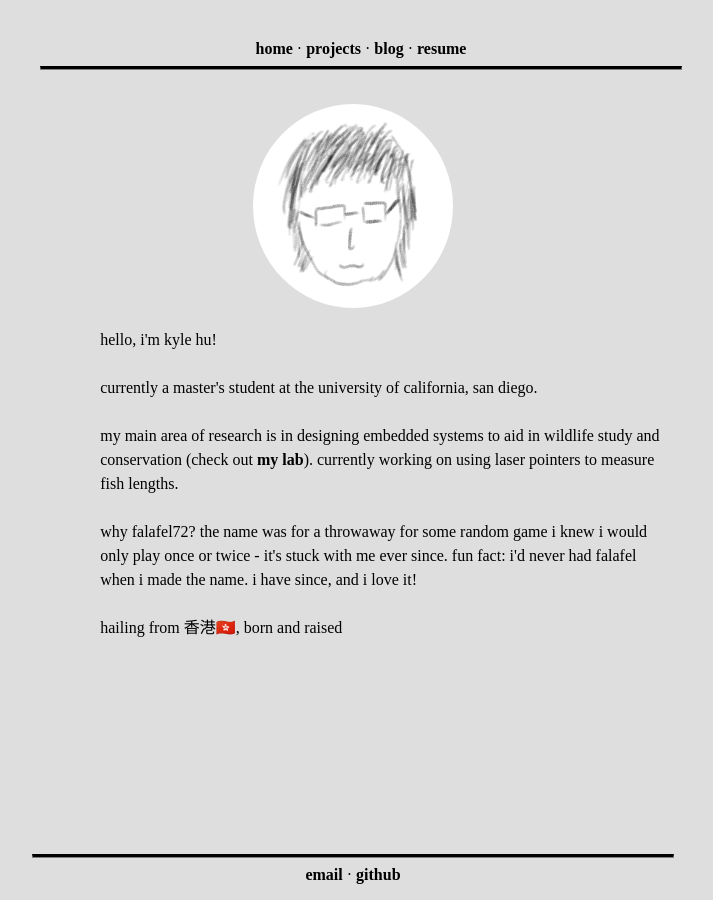
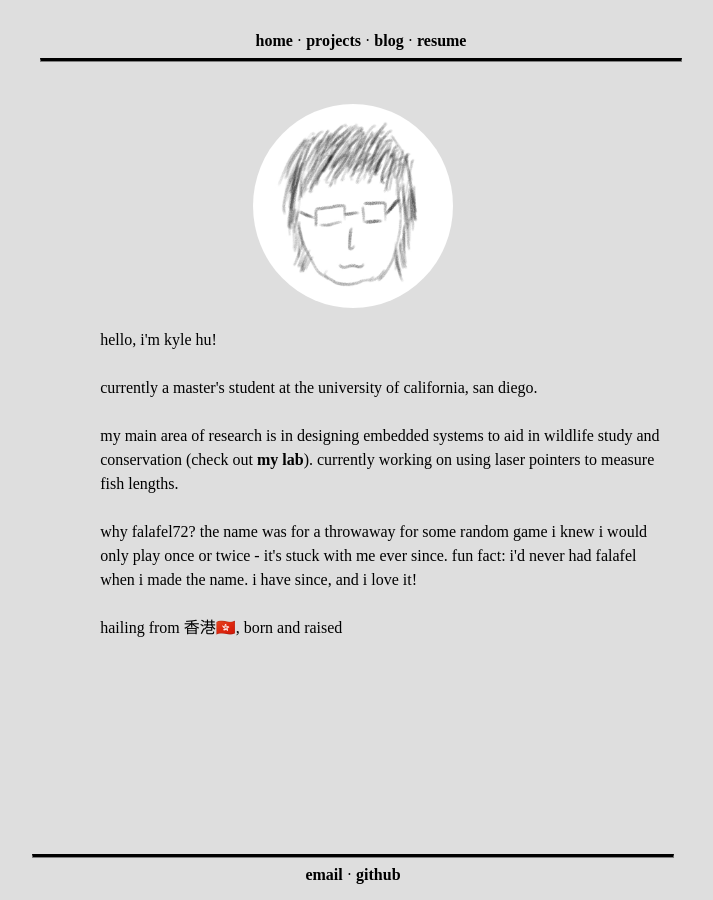
Before and after one commit to falafel72/falafel72.github.io, a Jekyll site: the page built from index.html, in a window 1280 px wide. Shown: the whole page, without its empty margins (287-1000 px from the left). Built offline with Jekyll 4.4.1, drawn with Linux system fonts in a browser that asks for light colours; some web fonts are replaced.

Commit message:
fix: adjust header margin/padding to close gaps

```diff
--- a/_sass/main.scss
+++ b/_sass/main.scss
@@ -13,7 +13,8 @@ $bg-color: #dedede;
 header {
     position: fixed;
     width: 100%;
-    margin-top: 2em;
+    padding-top: 2em;
+    top: 0;
     background-color: $bg-color;
 }
 
```
